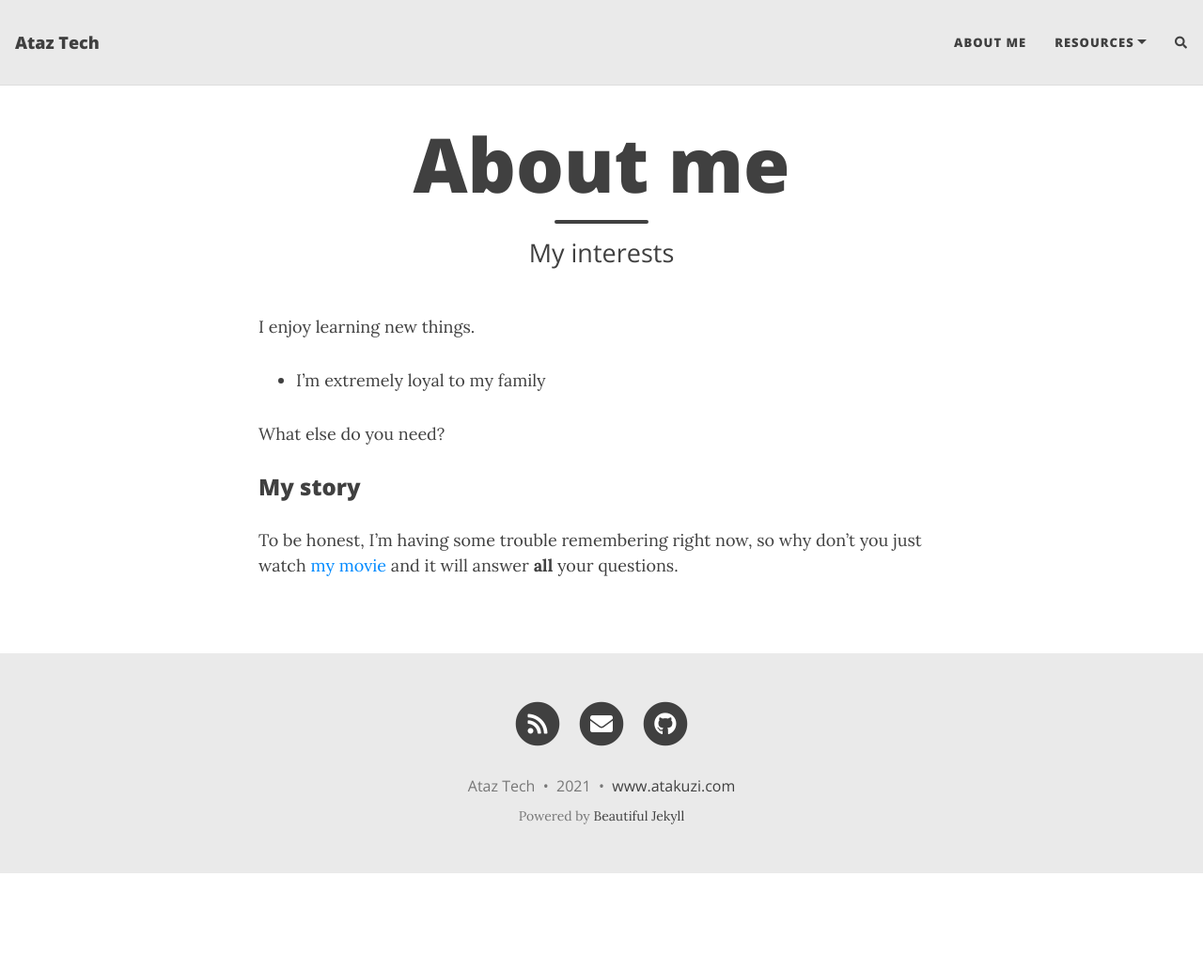
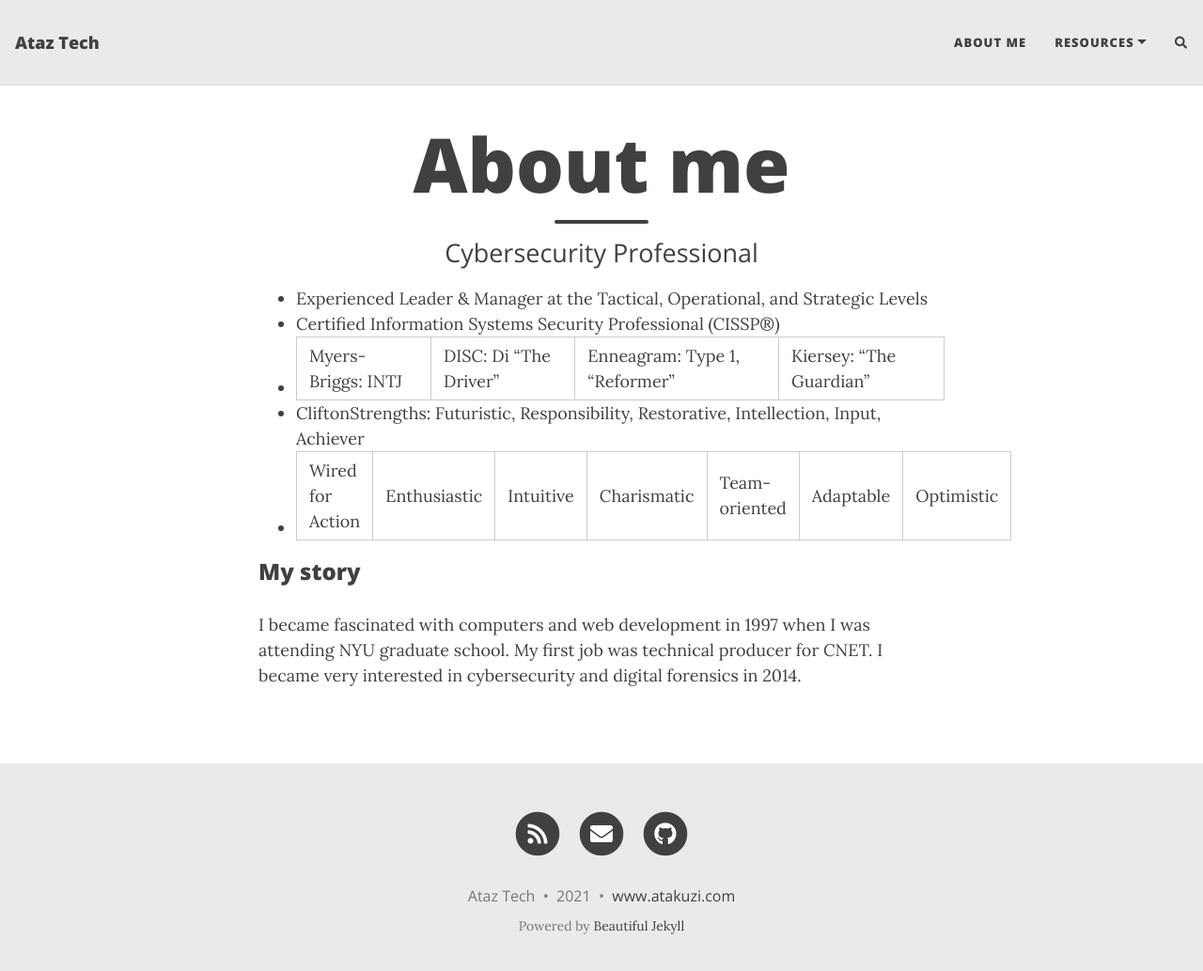
Before and after one commit to atakuzi/atakuzi.github.io, a Jekyll site: the page built from aboutme.md, in a window 1280 px wide and 1046 px high. Shown: the top 1033 px of the window at 94% size. Built offline with Jekyll 4.4.1, drawn with Linux system fonts in a browser that asks for light colours; nearby versions of some CDN libraries; comment, search, counter and statistics services are not loaded.

Commit message:
Updated aboutme.md

```diff
--- a/aboutme.md
+++ b/aboutme.md
@@ -1,14 +1,14 @@
 ---
 layout: page
 title: About me
-subtitle: My interests
+subtitle: Cybersecurity Professional
 ---
-
-I enjoy learning new things.
-- I'm extremely loyal to my family
-
-What else do you need?
+- Experienced Leader & Manager at the Tactical, Operational, and Strategic Levels
+- Certified Information Systems Security Professional (CISSP®)
+- Myers-Briggs: INTJ | DISC: Di “The Driver” | Enneagram: Type 1, “Reformer” | Kiersey: “The Guardian”
+- CliftonStrengths: Futuristic, Responsibility, Restorative, Intellection, Input, Achiever
+- Wired for Action | Enthusiastic | Intuitive | Charismatic | Team-oriented | Adaptable | Optimistic
 
 ### My story
-
-To be honest, I'm having some trouble remembering right now, so why don't you just watch [my movie](https://en.wikipedia.org/wiki/The_Princess_Bride_%28film%29) and it will answer **all** your questions.
+I became fascinated with computers and web development in 1997 when I was attending NYU graduate school.
+My first job was technical producer for CNET. I became very interested in cybersecurity and digital forensics in 2014.
```
